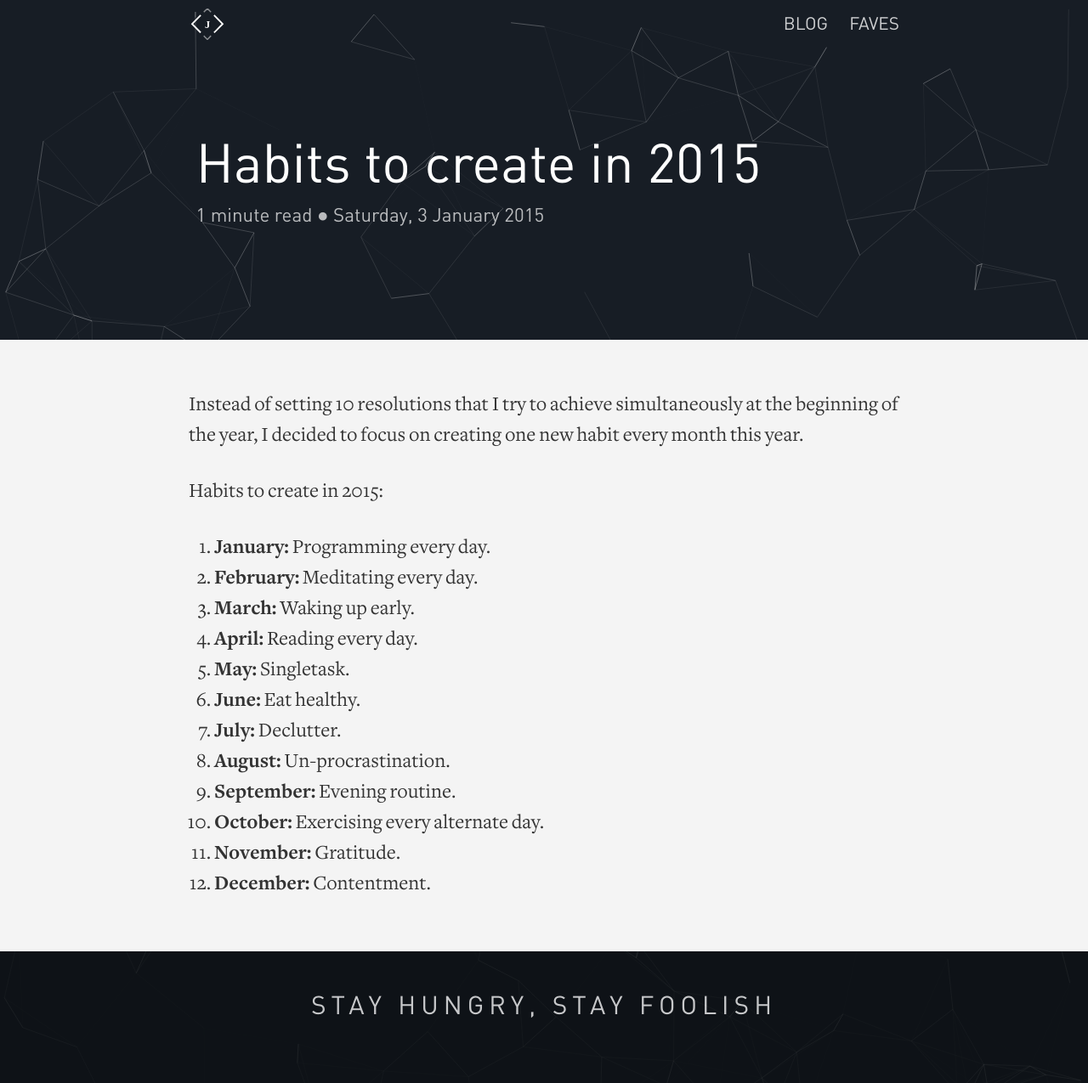
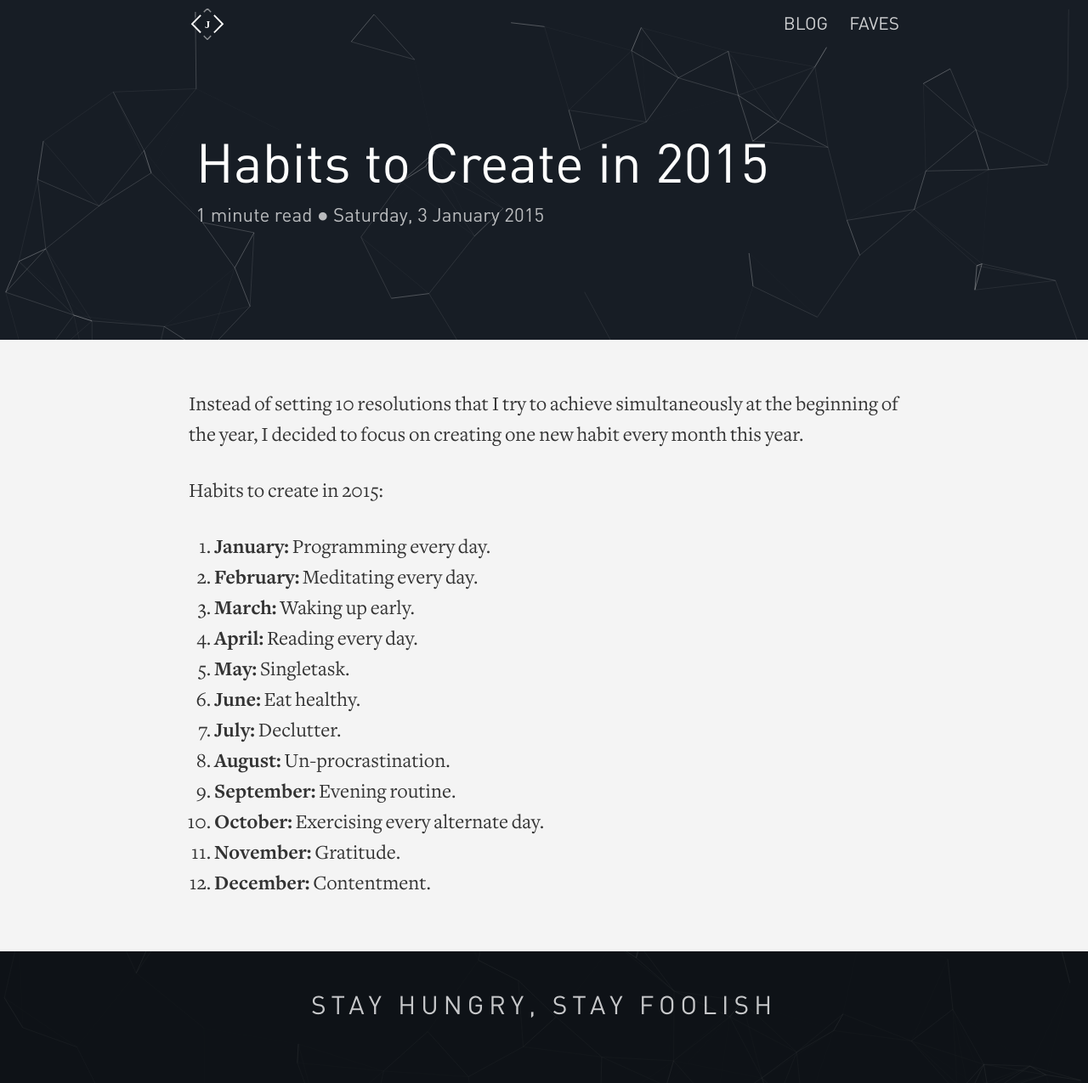
Before and after one commit to JEKYLL-WEB-TEMPLATES/raichur.github.io, a Jekyll site: the page built from _posts/2015-1-3-habits-2015.md, in a window 1280 px wide. Shown: the whole page at 85% size. Built offline with Jekyll 4.4.1, drawn with Linux system fonts in a browser that asks for light colours.

```diff
--- a/_posts/2015-1-3-habits-2015.md
+++ b/_posts/2015-1-3-habits-2015.md
@@ -1,6 +1,6 @@
 ---
 layout: post
-title: 'Habits to create in 2015'
+title: 'Habits to Create in 2015'
 ---
 
 Instead of setting 10 resolutions that I try to achieve simultaneously at the beginning of the year, I decided to focus on creating one new habit every month this year.
```
